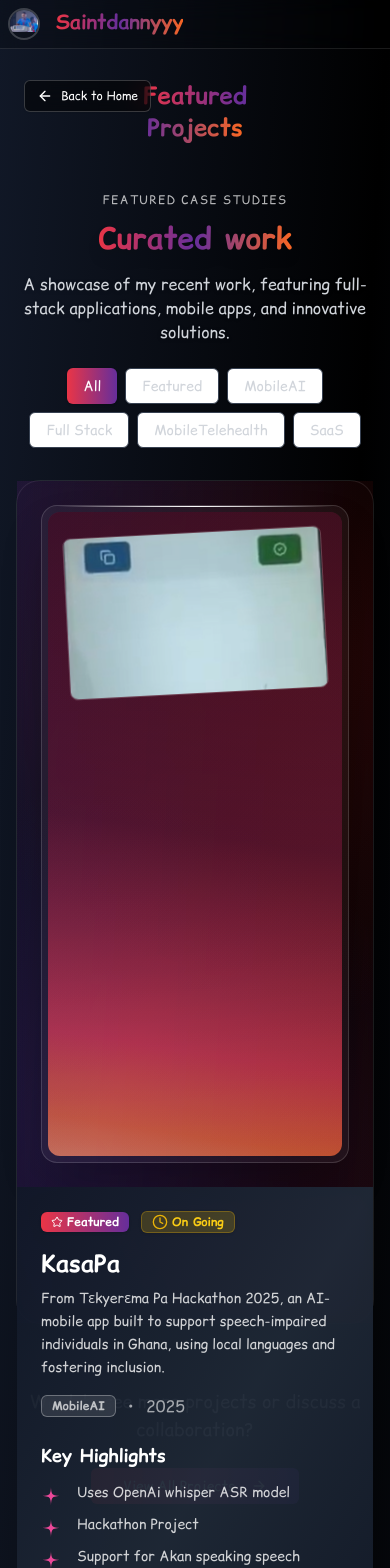
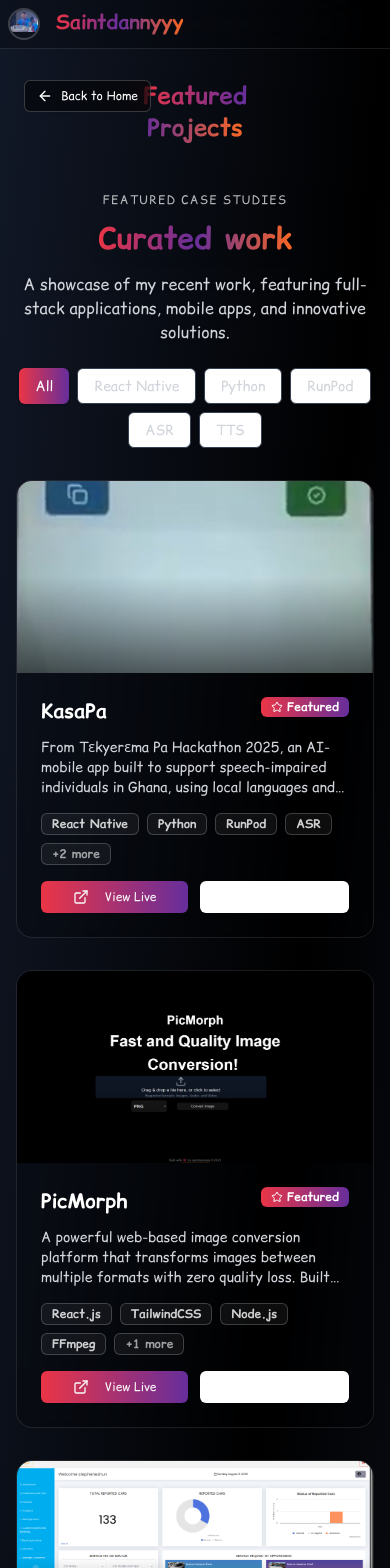
Before and after one commit to saintdannyyy/saintdannyyy-portfolio, a Next.js app: page /projects in a window 390 px wide. Shown: the top 1568 px of the page. Built offline with nearby package versions, Linux system fonts and the light colour scheme.

Commit message:
feat: implement scroll hijacking for projects section to enhance navigation experience

```diff
--- a/components/Projects.js
+++ b/components/Projects.js
@@ -17,77 +17,137 @@ import {
 import projectsData from "../data/projects.json";
 
 /**
- * Hook: vertical sticky section that maps native page scroll to an active index.
- * - sectionRef goes on the tall wrapper (height ≈ projects.length * 100vh)
- * - Returns activeIndex and normalized progress [0..1]
+ * Hook: Scroll hijacking for projects section
+ * - Prevents page scroll when in projects section
+ * - Only allows scrolling through projects
+ * - Releases scroll control after completing all projects
  */
-function useNaturalScrollProjects(total, opts = { threshold: 0.3 }) {
+function useScrollHijackProjects(total, opts = { threshold: 0.3 }) {
   const sectionRef = useRef(null);
   const [activeIndex, setActiveIndex] = useState(0);
   const [progress, setProgress] = useState(0);
+  const [isHijacked, setIsHijacked] = useState(false);
+  const scrollPosition = useRef(0);
 
   useEffect(() => {
     const el = sectionRef.current;
     if (!el || total <= 0) return;
 
     let frame = 0;
+    let wheelDelta = 0;
+
     const onScroll = () => {
       if (frame) return;
       frame = requestAnimationFrame(() => {
         frame = 0;
         const rect = el.getBoundingClientRect();
         const vh = window.innerHeight;
-        // Only react while the section is on screen by a threshold
-        const visibleTop = Math.max(0, -rect.top);
-        const visibleBottom = Math.min(rect.height, vh - rect.top);
-        const visibleHeight = Math.max(0, visibleBottom - visibleTop);
-        const visibilityRatio = visibleHeight / vh;
-        if (visibilityRatio < (opts.threshold ?? 0.3)) return;
 
-        const scrollThrough = Math.max(0, -rect.top);
-        const totalScrollable = Math.max(1, rect.height - vh);
-        const p = Math.min(1, scrollThrough / totalScrollable);
-        setProgress(p);
-        const raw = Math.floor(p * total);
-        const nextIdx = Math.max(0, Math.min(total - 1, raw));
-        setActiveIndex((prev) => (prev === nextIdx ? prev : nextIdx));
+        // Check if projects section is in view
+        const inView = rect.top <= vh * 0.2 && rect.bottom >= vh * 0.8;
+
+        if (inView && !isHijacked) {
+          // Start hijacking
+          setIsHijacked(true);
+          scrollPosition.current = window.scrollY;
+          document.body.style.overflow = "hidden";
+        } else if (!inView && isHijacked) {
+          // Release hijacking
+          setIsHijacked(false);
+          document.body.style.overflow = "";
+        }
       });
     };
 
-    const onResize = () => onScroll();
+    const onWheel = (e) => {
+      if (!isHijacked) return;
+
+      e.preventDefault();
+      wheelDelta += e.deltaY;
+
+      // Sensitivity control
+      const sensitivity = 100;
+      if (Math.abs(wheelDelta) < sensitivity) return;
+
+      const direction = wheelDelta > 0 ? 1 : -1;
+      wheelDelta = 0;
+      const vh = window.innerHeight;
+
+      let newIndex = activeIndex;
+
+      if (direction > 0) {
+        // Scrolling down
+        if (activeIndex < total - 1) {
+          newIndex = activeIndex + 1;
+        } else {
+          // Reached end, release hijacking and continue page scroll
+          setIsHijacked(false);
+          document.body.style.overflow = "";
+          window.scrollTo({
+            top: scrollPosition.current + vh,
+            behavior: "smooth",
+          });
+          return;
+        }
+      } else {
+        // Scrolling up
+        if (activeIndex > 0) {
+          newIndex = activeIndex - 1;
+        } else {
+          // Reached beginning, release hijacking and scroll up
+          setIsHijacked(false);
+          document.body.style.overflow = "";
+          window.scrollTo({
+            top: scrollPosition.current - vh,
+            behavior: "smooth",
+          });
+          return;
+        }
+      }
+
+      setActiveIndex(newIndex);
+      setProgress(newIndex / Math.max(1, total - 1));
+    };
+
     const onKey = (e) => {
+      if (!isHijacked) return;
+
       if (["ArrowDown", "ArrowRight"].includes(e.key)) {
         e.preventDefault();
-        const target = Math.min(total - 1, activeIndex + 1);
-        snapTo(target);
+        if (activeIndex < total - 1) {
+          setActiveIndex(activeIndex + 1);
+          setProgress((activeIndex + 1) / Math.max(1, total - 1));
+        }
       }
       if (["ArrowUp", "ArrowLeft"].includes(e.key)) {
         e.preventDefault();
-        const target = Math.max(0, activeIndex - 1);
-        snapTo(target);
+        if (activeIndex > 0) {
+          setActiveIndex(activeIndex - 1);
+          setProgress((activeIndex - 1) / Math.max(1, total - 1));
+        }
       }
     };
 
-    const snapTo = (i) => {
-      const maxScroll = el.scrollHeight - window.innerHeight;
-      const y = total > 1 ? (i / (total - 1)) * maxScroll : 0;
-      el.scrollTo({ top: y, behavior: "smooth" });
-    };
-
     window.addEventListener("scroll", onScroll, { passive: true });
-    window.addEventListener("resize", onResize, { passive: true });
+    window.addEventListener("wheel", onWheel, { passive: false });
     window.addEventListener("keydown", onKey);
     onScroll();
 
     return () => {
       window.removeEventListener("scroll", onScroll);
-      window.removeEventListener("resize", onResize);
+      window.removeEventListener("wheel", onWheel);
       window.removeEventListener("keydown", onKey);
+      document.body.style.overflow = "";
       if (frame) cancelAnimationFrame(frame);
     };
-  }, [total, opts.threshold, activeIndex]);
+  }, [total, activeIndex, isHijacked]);
 
-  return { sectionRef, activeIndex, progress };
+  const snapTo = (index) => {
+    setActiveIndex(index);
+    setProgress(index / Math.max(1, total - 1));
+  };
+
+  return { sectionRef, activeIndex, progress, isHijacked, snapTo };
 }
 
 // Pretty gradients per index – preserves your current vibe
@@ -162,7 +222,7 @@ function ProjectVisuals({ projects, idx }) {
 
           {/* header row (desktop) */}
           <div className="hidden w-full flex-row items-center justify-between px-8 sm:px-12 py-6 lg:flex text-white">
-            <h3 className="max-w-[90%] text-2xl sm:text-3xl font-bold tracking-wide transition-all duration-700">
+            <h3 className="max-w-[90%] text-2xl sm:text-xl font-bold tracking-wide transition-all duration-700">
               {p?.description || p?.title}
             </h3>
             <ArrowRight className="size-6" />
@@ -366,41 +426,140 @@ function ProjectDetails({ p, isActive, idx }) {
   );
 }
 
+// Mobile Project Card Component
+function MobileProjectCard({ project, index }) {
+  const technologies = project.technologies || [];
+  const displayTech = technologies.slice(0, 4);
+
+  return (
+    <div className="bg-black/20 backdrop-blur-sm rounded-2xl border border-white/10 overflow-hidden">
+      {/* Project Image */}
+      {project.image && (
+        <div className="relative w-full h-48 overflow-hidden">
+          <div
+            className="absolute inset-0 opacity-60"
+            style={{ background: getProjectGradient(index) }}
+          />
+          <Image
+            src={project.image}
+            alt={project.title}
+            fill
+            sizes="(max-width: 768px) 100vw, 50vw"
+            className="object-cover"
+          />
+          <div className="absolute inset-0 bg-gradient-to-t from-black/60 via-transparent to-transparent" />
+        </div>
+      )}
+
+      {/* Content */}
+      <div className="p-6">
+        {/* Title and Status */}
+        <div className="flex items-start justify-between mb-3">
+          <h3 className="text-xl font-bold text-white font-comic">
+            {project.title}
+          </h3>
+          {project.featured && (
+            <Badge className="bg-gradient-to-r from-[#EA3546] to-[#662E9B] text-white border-0 ml-2">
+              <Star className="w-3 h-3 mr-1" />
+              Featured
+            </Badge>
+          )}
+        </div>
+
+        {/* Description */}
+        <p className="text-gray-300 text-sm mb-4 line-clamp-3">
+          {project.description}
+        </p>
+
+        {/* Technologies */}
+        {displayTech.length > 0 && (
+          <div className="flex flex-wrap gap-2 mb-4">
+            {displayTech.map((tech, i) => (
+              <Badge
+                key={i}
+                variant="outline"
+                className="text-xs border-white/20 text-white/80 bg-white/5"
+              >
+                {tech}
+              </Badge>
+            ))}
+            {technologies.length > 4 && (
+              <Badge
+                variant="outline"
+                className="text-xs border-white/20 text-white/60 bg-white/5"
+              >
+                +{technologies.length - 4} more
+              </Badge>
+            )}
+          </div>
+        )}
+
+        {/* Action Buttons */}
+        <div className="flex gap-3">
+          {project.liveUrl && (
+            <Button
+              asChild
+              size="sm"
+              className="bg-gradient-to-r from-[#EA3546] to-[#662E9B] hover:shadow-lg hover:shadow-purple-500/25 transition-all duration-300 border-0 flex-1"
+            >
+              <Link
+                href={project.liveUrl}
+                target="_blank"
+                rel="noopener noreferrer"
+              >
+                <ExternalLink className="w-4 h-4 mr-2" /> View Live
+              </Link>
+            </Button>
+          )}
+          {project.githubUrl && (
+            <Button
+              asChild
+              variant="outline"
+              size="sm"
+              className="border-white/30 hover:border-white/50 hover:bg-white/10 text-white backdrop-blur-sm flex-1"
+            >
+              <Link
+                href={project.githubUrl}
+                target="_blank"
+                rel="noopener noreferrer"
+              >
+                <Github className="w-4 h-4 mr-2" /> Code
+              </Link>
+            </Button>
+          )}
+        </div>
+      </div>
+    </div>
+  );
+}
+
 export default function Projects() {
   const [projects, setProjects] = useState([]);
   const [filter, setFilter] = useState("All");
   const [filtered, setFiltered] = useState([]);
 
-  // load from JSON (preserves your current data source)
+  // Load projects and auto-filter to featured only
   useEffect(() => {
     const list = projectsData.projects || [];
     setProjects(list);
-    setFiltered(list);
+    // Automatically show only featured projects
+    const featuredProjects = list.filter((p) => p.featured);
+    setFiltered(featuredProjects);
   }, []);
 
-  // filters (kept from your original page)
-  useEffect(() => {
-    if (filter === "All") setFiltered(projects);
-    else if (filter === "Featured")
-      setFiltered(projects.filter((p) => p.featured));
-    else setFiltered(projects.filter((p) => p.category === filter));
-  }, [filter, projects]);
+  const total = filtered.length;
+  const { sectionRef, activeIndex, progress, isHijacked, snapTo } =
+    useScrollHijackProjects(total, { threshold: 0.3 });
+  const sectionHeight = `${Math.max(total * 100, 300)}vh`;
 
-  const categories = useMemo(
-    () => [
+  // Categories for filtering (though we're showing featured only)
+  const categories = useMemo(() => {
+    const uniqueCategories = [
       "All",
-      "Featured",
-      ...Array.from(new Set(projects.map((p) => p.category))),
-    ],
-    [projects]
-  );
-
-  const total = filtered.length;
-  const { sectionRef, activeIndex, progress } = useNaturalScrollProjects(
-    total,
-    { threshold: 0.5 }
-  );
-  const sectionHeight = `${Math.max(total * 100, 300)}vh`;
+      ...new Set(projects.flatMap((p) => p.technologies || [])),
+    ];
+    return uniqueCategories.slice(0, 6); // Limit to prevent UI overflow
+  }, [projects]);
 
   if (total === 0) {
     return (
@@ -414,10 +573,10 @@ export default function Projects() {
 
   return (
     <div
-      className="w-full bg-transparent"
+      className="w-full bg-transparent lg:[height:var(--section-height)]"
       id="projects"
       ref={sectionRef}
-      style={{ height: sectionHeight }}
+      style={{ "--section-height": sectionHeight }}
     >
       {/* Header */}
       <div className="text-center mb-8 pt-16">
@@ -453,9 +612,19 @@ export default function Projects() {
         </div>
       </div>
 
-      {/* Sticky viewport */}
-      <div className="sticky top-0 h-screen">
-        <div className="h-screen bg-black/10 rounded-3xl border border-white/10 backdrop-blur-sm relative overflow- mx-4">
+      {/* Desktop: Sticky viewport with scroll hijacking */}
+      <div className="hidden lg:block sticky top-0 h-screen">
+        {/* Scroll hijacking indicator */}
+        {isHijacked && (
+          <div className="absolute top-4 right-4 z-50 bg-black/60 backdrop-blur-sm rounded-full px-3 py-1.5 text-xs text-white/70 border border-white/20">
+            <div className="flex items-center gap-2">
+              <div className="w-1.5 h-1.5 bg-orange-400 rounded-full animate-pulse" />
+              Scroll through projects ({activeIndex + 1}/{total})
+            </div>
+          </div>
+        )}
+
+        <div className="h-screen bg-black/10 rounded-3xl border border-white/10 backdrop-blur-sm relative overflow-hidden mx-4">
           {/* background glows */}
           <div className="pointer-events-none absolute inset-0 bg-gradient-to-br from-purple-900/20 via-transparent to-red-900/20" />
           <div className="pointer-events-none absolute inset-0 bg-[radial-gradient(circle_at_20%_80%,theme(colors.purple.600/0.15),transparent_50%)]" />
@@ -469,6 +638,17 @@ export default function Projects() {
             <ProjectDetails p={activeProject} isActive idx={activeIndex} />
           </div>
         </div>
+      </div>
+
+      {/* Mobile: Individual project cards */}
+      <div className="lg:hidden space-y-8 px-4 pb-16">
+        {filtered.map((project, index) => (
+          <MobileProjectCard
+            key={project.id || index}
+            project={project}
+            index={index}
+          />
+        ))}
       </div>
 
       {/* CTA */}
```
